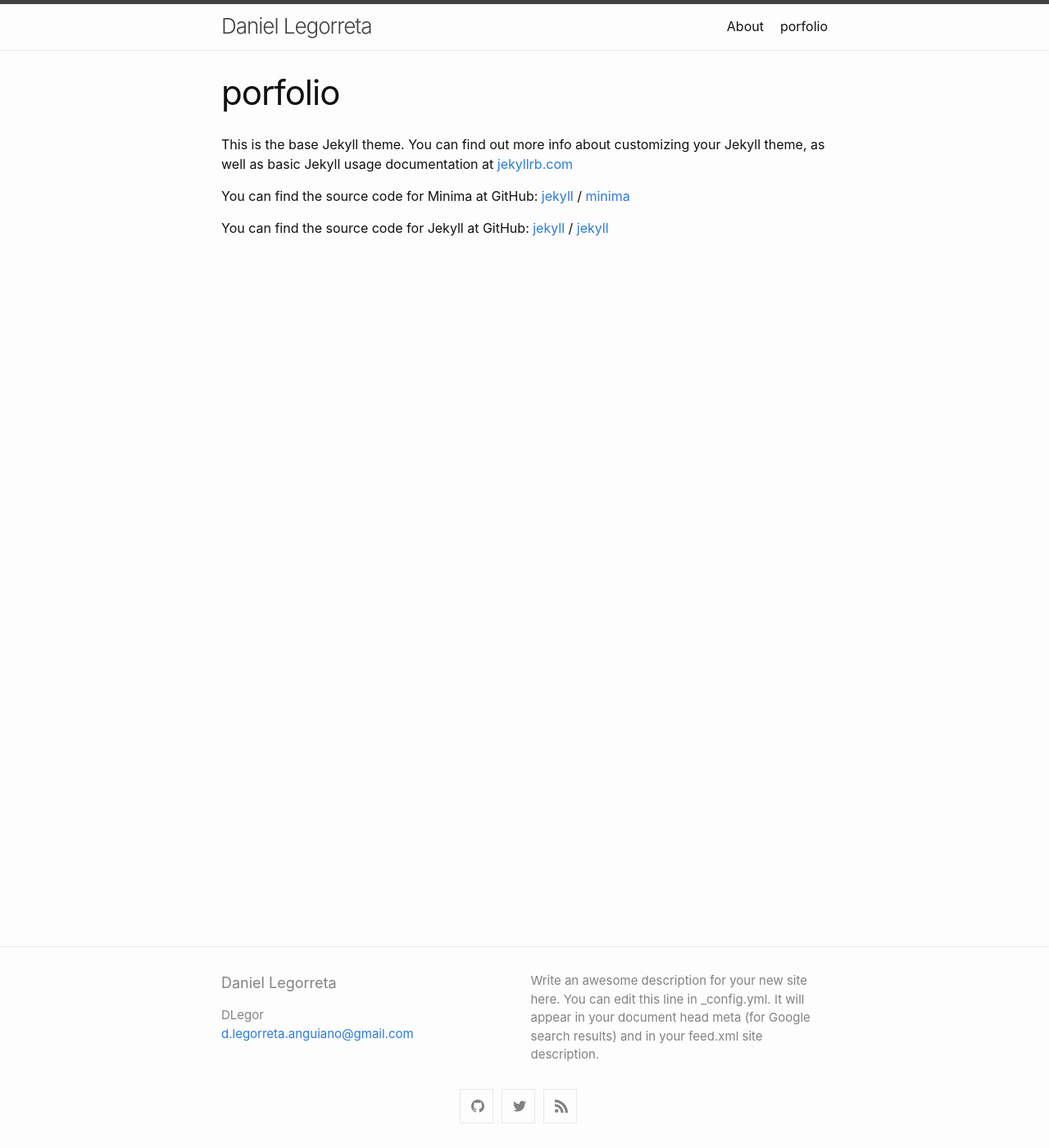
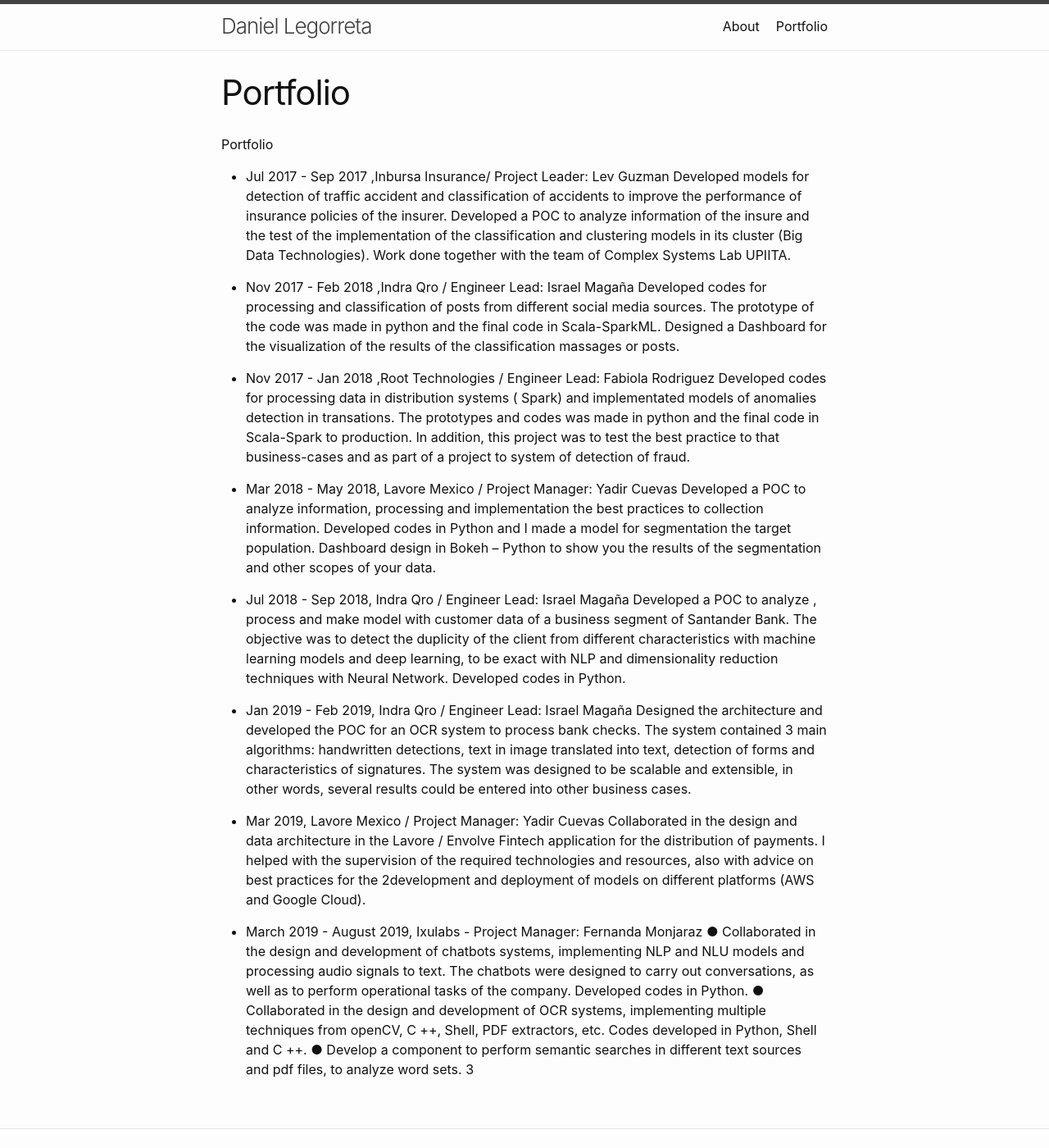
Before and after one commit to dlegor/blog, a Jekyll site: the page built from portfolio.md, in a window 1280 px wide and 1400 px high. Shown: the whole window at 82% size. Built offline with Jekyll 4.4.1, drawn with Linux system fonts in a browser that asks for light colours.

Commit message:
update portfolio.md

```diff
--- a/portfolio.md
+++ b/portfolio.md
@@ -1,18 +1,66 @@
 ---
 layout: page
-title: porfolio
-permalink: /porfolio/
+title: Portfolio
+permalink: /portfolio/
 ---
 
-This is the base Jekyll theme. You can find out more info about customizing your Jekyll theme, as well as basic Jekyll usage documentation at [jekyllrb.com](https://jekyllrb.com/)
+Portfolio
 
-You can find the source code for Minima at GitHub:
-[jekyll][jekyll-organization] /
-[minima](https://github.com/jekyll/minima)
+* Jul 2017 - Sep 2017 ,Inbursa Insurance/ Project Leader: Lev Guzman
+Developed models for detection of traffic accident and classification of accidents to
+improve the performance of insurance policies of the insurer. Developed a POC to
+analyze information of the insure and the test of the implementation of the
+classification and clustering models in its cluster (Big Data Technologies).
+Work done together with the team of Complex Systems Lab UPIITA.
 
-You can find the source code for Jekyll at GitHub:
-[jekyll][jekyll-organization] /
-[jekyll](https://github.com/jekyll/jekyll)
+* Nov 2017 - Feb 2018 ,Indra Qro / Engineer Lead: Israel Magaña
+Developed codes for processing and classification of posts from different social
+media sources. The prototype of the code was made in python and the final code in
+Scala-SparkML. Designed a Dashboard for the visualization of the results of the
+classification massages or posts.
 
+* Nov 2017 - Jan 2018 ,Root Technologies / Engineer Lead: Fabiola Rodriguez
+Developed codes for processing data in distribution systems ( Spark) and
+implementated models of anomalies detection in transations. The prototypes and
+codes was made in python and the final code in Scala-Spark to production. In
+addition, this project was to test the best practice to that business-cases and as part
+of a project to system of detection of fraud.
 
-[jekyll-organization]: https://github.com/jekyll
+* Mar 2018 - May 2018, Lavore Mexico / Project Manager: Yadir Cuevas
+Developed a POC to analyze information, processing and implementation the best
+practices to collection information. Developed codes in Python and I made a model
+for segmentation the target population. Dashboard design in Bokeh – Python to
+show you the results of the segmentation and other scopes of your data.
+
+* Jul 2018 - Sep 2018, Indra Qro / Engineer Lead: Israel Magaña
+Developed a POC to analyze , process and make model with customer data of a
+business segment of Santander Bank. The objective was to detect the duplicity of
+the client from different characteristics with machine learning models and deep
+learning, to be exact with NLP and dimensionality reduction techniques with Neural
+Network. Developed codes in Python.
+
+* Jan 2019 - Feb 2019, Indra Qro / Engineer Lead: Israel Magaña
+Designed the architecture and developed the POC for an OCR system to process
+bank checks. The system contained 3 main algorithms: handwritten detections, text
+in image translated into text, detection of forms and characteristics of signatures.
+The system was designed to be scalable and extensible, in other words, several
+results could be entered into other business cases.
+
+* Mar 2019, Lavore Mexico / Project Manager: Yadir Cuevas
+Collaborated in the design and data architecture in the Lavore / Envolve Fintech
+application for the distribution of payments. I helped with the supervision of the
+required technologies and resources, also with advice on best practices for the
+2development and deployment of models on different platforms (AWS and Google
+Cloud).
+
+* March 2019 - August 2019, Ixulabs - Project Manager: Fernanda Monjaraz
+● Collaborated in the design and development of chatbots systems,
+implementing NLP and NLU models and processing audio signals to text. The
+chatbots were designed to carry out conversations, as well as to perform
+operational tasks of the company. Developed codes in Python.
+● Collaborated in the design and development of OCR systems, implementing
+multiple techniques from openCV, C ++, Shell, PDF extractors, etc. Codes
+developed in Python, Shell and C ++.
+● Develop a component to perform semantic searches in different text
+sources and pdf files, to analyze word sets.
+3
```
